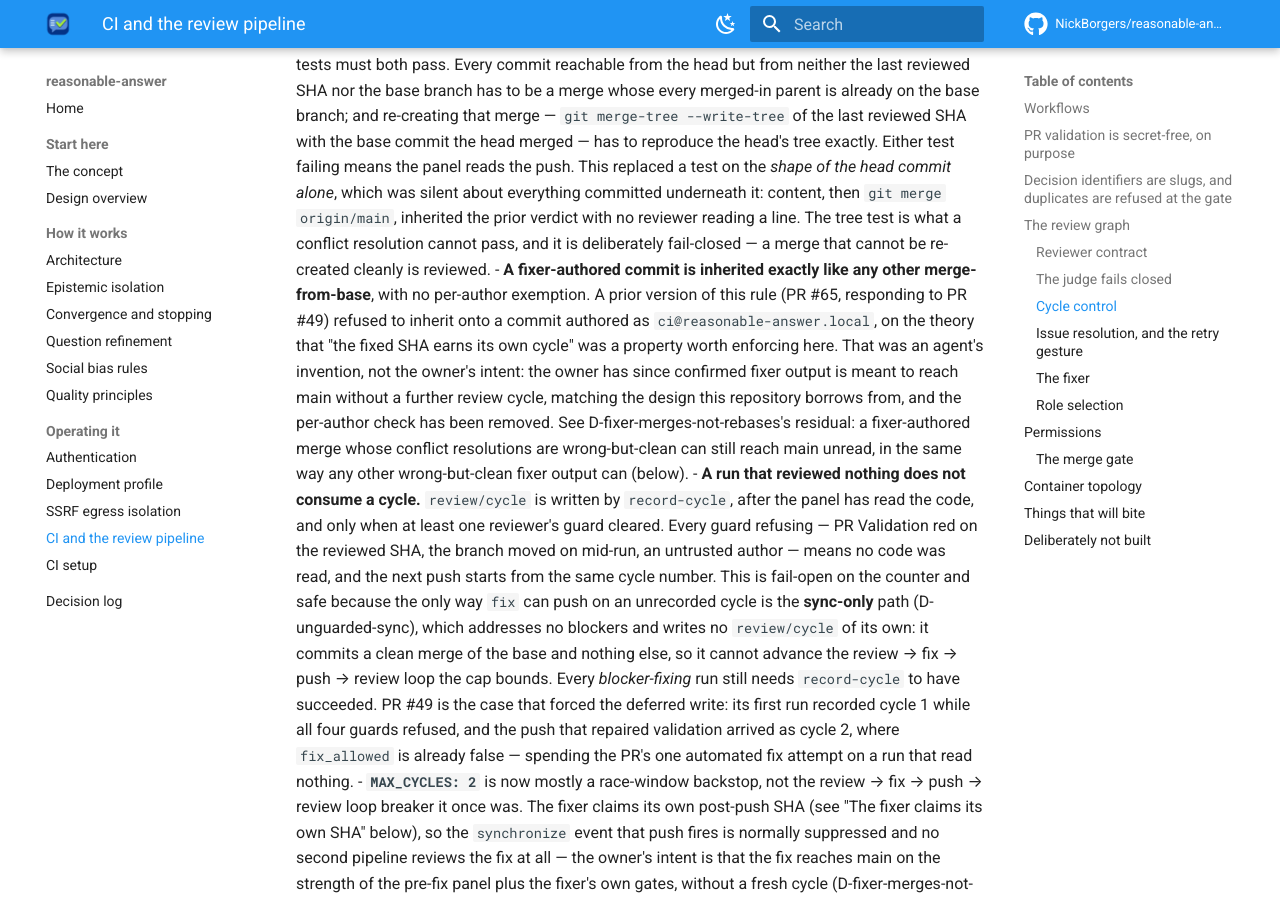
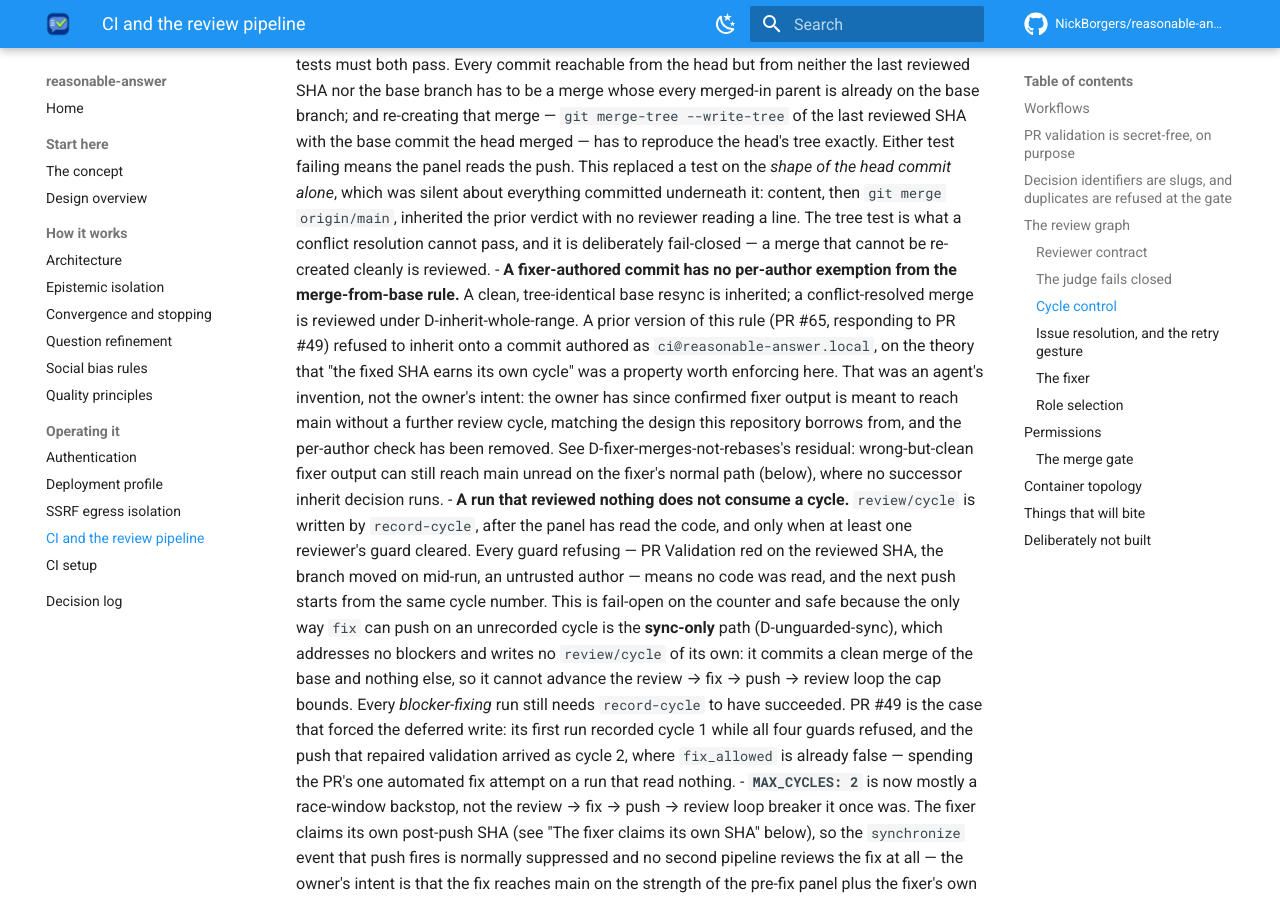
Before and after one commit to NickBorgers/reasonable-answer, an MkDocs documentation site: the page built from docs/ci-pipeline.md, in a window 1280 px wide and 900 px high, scrolled down 5700 px. Built offline with MkDocs 1.6.1 and Material for MkDocs 9.7.7, drawn with Linux system fonts in a browser that asks for light colours; comment, search, counter and statistics services are not loaded.

Commit message:
fix: address reviewer findings (cycle 1, cold)
Addressed all three blockers: aligned the fixer-merge decision and CI docs with tree-identical inheritance, registered the inherited-verdict classifier on the QP7/QP8 surfaces, and added direct coverage for a head merge whose second parent is off-base. The focused classifier tests, all 1,106 offline tests, Ruff, and diff checks pass.

Addressed:
  - docs/docs-stale-fixer-merge-1
  - quality/qual-principles-drift-1
  - test/test-branch-1

```diff
--- a/docs/ci-pipeline.md
+++ b/docs/ci-pipeline.md
@@ -227,15 +227,16 @@ it holds `contents: read`, so it could not push if it tried.
   underneath it: content, then `git merge origin/main`, inherited the prior verdict with no
   reviewer reading a line. The tree test is what a conflict resolution cannot pass, and it
   is deliberately fail-closed — a merge that cannot be re-created cleanly is reviewed.
-- **A fixer-authored commit is inherited exactly like any other merge-from-base**, with no
-  per-author exemption. A prior version of this rule (PR #65, responding to PR #49) refused
+- **A fixer-authored commit has no per-author exemption from the merge-from-base rule.** A clean,
+  tree-identical base resync is inherited; a conflict-resolved merge is reviewed under
+  D-inherit-whole-range. A prior version of this rule (PR #65, responding to PR #49) refused
   to inherit onto a commit authored as `ci@reasonable-answer.local`, on the theory that "the
   fixed SHA earns its own cycle" was a property worth enforcing here. That was an agent's
   invention, not the owner's intent: the owner has since confirmed fixer output is meant to
   reach main without a further review cycle, matching the design this repository borrows
-  from, and the per-author check has been removed. See D-fixer-merges-not-rebases's residual: a fixer-authored
-  merge whose conflict resolutions are wrong-but-clean can still reach main unread, in the
-  same way any other wrong-but-clean fixer output can (below).
+  from, and the per-author check has been removed. See D-fixer-merges-not-rebases's residual:
+  wrong-but-clean fixer output can still reach main unread on the fixer's normal path (below),
+  where no successor inherit decision runs.
 - **A run that reviewed nothing does not consume a cycle.** `review/cycle` is written by
   `record-cycle`, after the panel has read the code, and only when at least one reviewer's
   guard cleared. Every guard refusing — PR Validation red on the reviewed SHA, the branch
```
Also changed, not shown: docs/decisions.md (+4 -2 lines), docs/quality-principles.md (+2 -2 lines), 1 other file.
